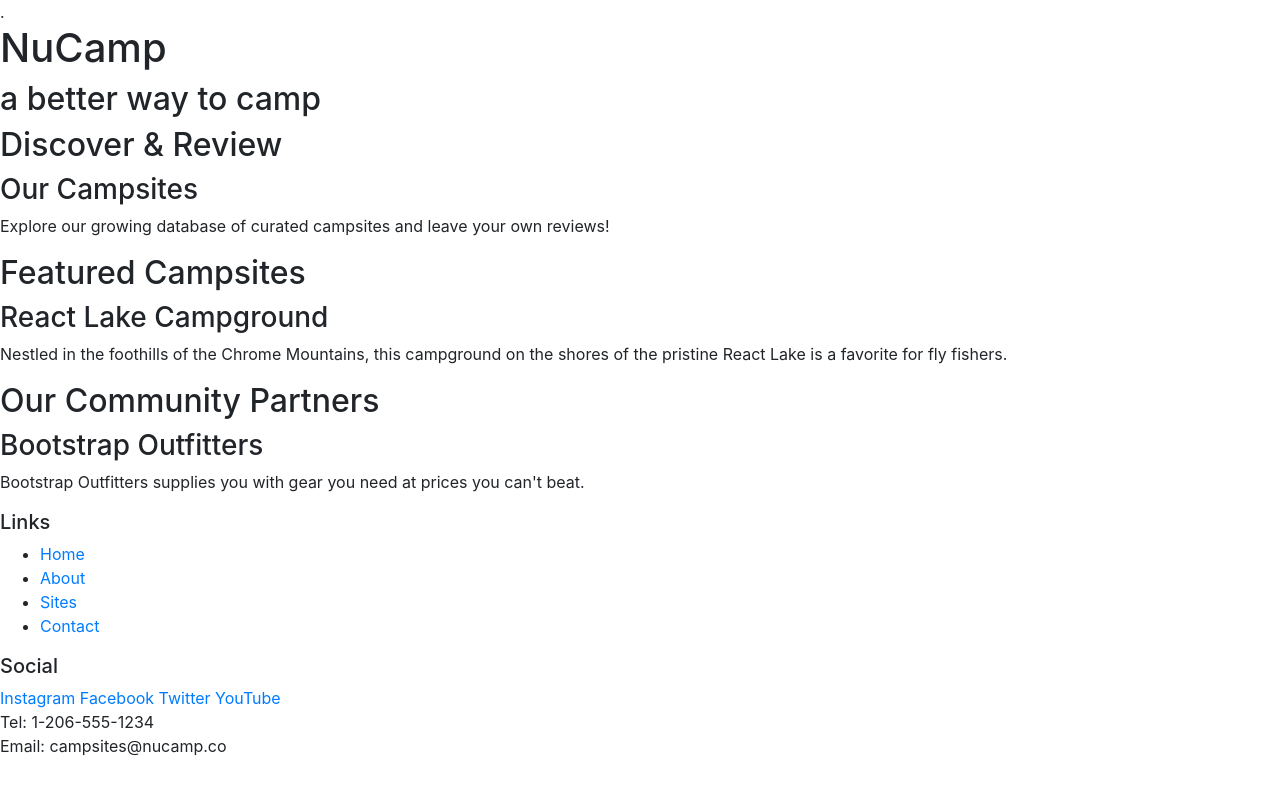
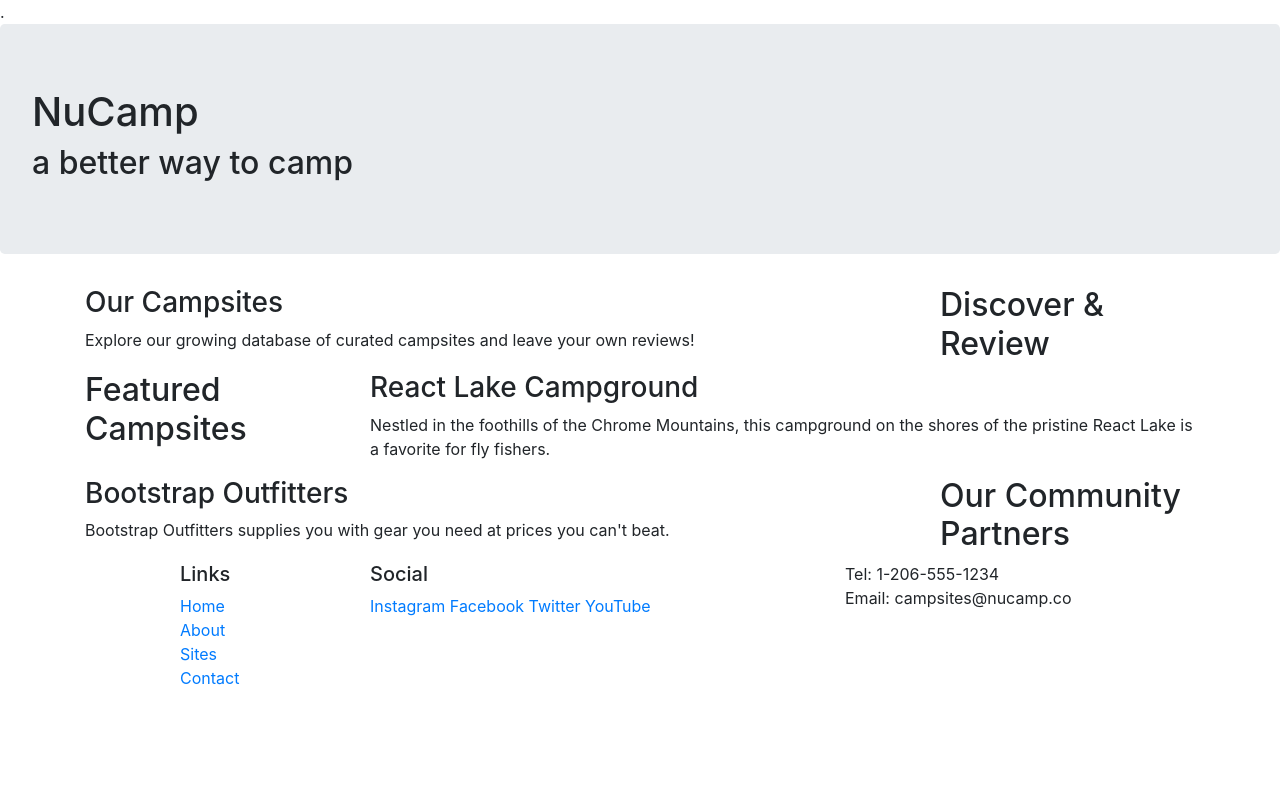
Before and after one commit to sal-jarrar/nucamp-project, a website: page index.html in a window 1280 px wide. Drawn offline with nearby package versions, Linux system fonts and the light colour scheme.

Commit message:
Bootstrap Grid

```diff
--- a/index.html
+++ b/index.html
@@ -15,52 +15,73 @@
 
     <body>
 
-        <header>
-            <div>
+        <header class="jumbotron">
+            <div class="contanier">
+                <div class="row">
+                    <div class="col">
                         <h1>NuCamp</h1>
                         <h2>a better way to camp</h2>
                     </div>
+                </div>
+            </div>
         </header>
-
-        <div>
+        <div class="container">
+            <div class="row">
+                <div class="col-sm-4 order-sm-last col-md-3">
                     <h2>Discover & Review</h2>
+                </div>
+                <div class="col">
                     <h3>Our Campsites</h3>
                     <p>Explore our growing database of curated campsites and leave your own reviews!</p>
                 </div>
+            </div>
 
-        <div>
+            <div class="row">
+                <div class="col-sm-4 col-md-3">
                     <h2>Featured Campsites</h2>
+                </div>
+                <div class="col">
                     <h3>React Lake Campground</h3>
-            <p>Nestled in the foothills of the Chrome Mountains, this campground on the shores of the pristine React
+                    <p>Nestled in the foothills of the Chrome Mountains, this campground on the shores of the pristine
+                        React
                         Lake is a favorite for fly fishers.</p>
                 </div>
+            </div>
 
-        <div>
+            <div class="row">
+                <div class="col-sm-4 order-sm-last col-md-3">
                     <h2>Our Community Partners</h2>
+                </div>
+                <div class="col">
                     <h3>Bootstrap Outfitters</h3>
                     <p>Bootstrap Outfitters supplies you with gear you need at prices you can't beat.</p>
                 </div>
-
+            </div>
+        </div>
         <footer>
-            <div>
+            <div class="container">
+                <div class="row">
+                    <div class="col-4 col-sm-2 offset-1">
                         <h5>Links</h5>
-                <ul>
+                        <ul class="list-unstyled">
                             <li><a href="#">Home</a></li>
                             <li><a href="#">About</a></li>
                             <li><a href="#">Sites</a></li>
                             <li><a href="#">Contact</a></li>
                         </ul>
                     </div>
-            <div>
+                    <div class="col-6 col-sm-5">
                         <h5>Social</h5>
                         <a href="http://instagram.com/">Instagram</a>
                         <a href="http://facebook.com/">Facebook</a>
                         <a href="http://twitter.com/">Twitter</a>
                         <a href="http://youtube.com/">YouTube</a>
                     </div>
-            <div>
+                    <div class="col-sm-4">
                         Tel: 1-206-555-1234<br />
                         Email: campsites@nucamp.co
+                    </div>
+                </div>
             </div>
         </footer>
 
```
Lines whose indentation alone changed are shown as unchanged.
